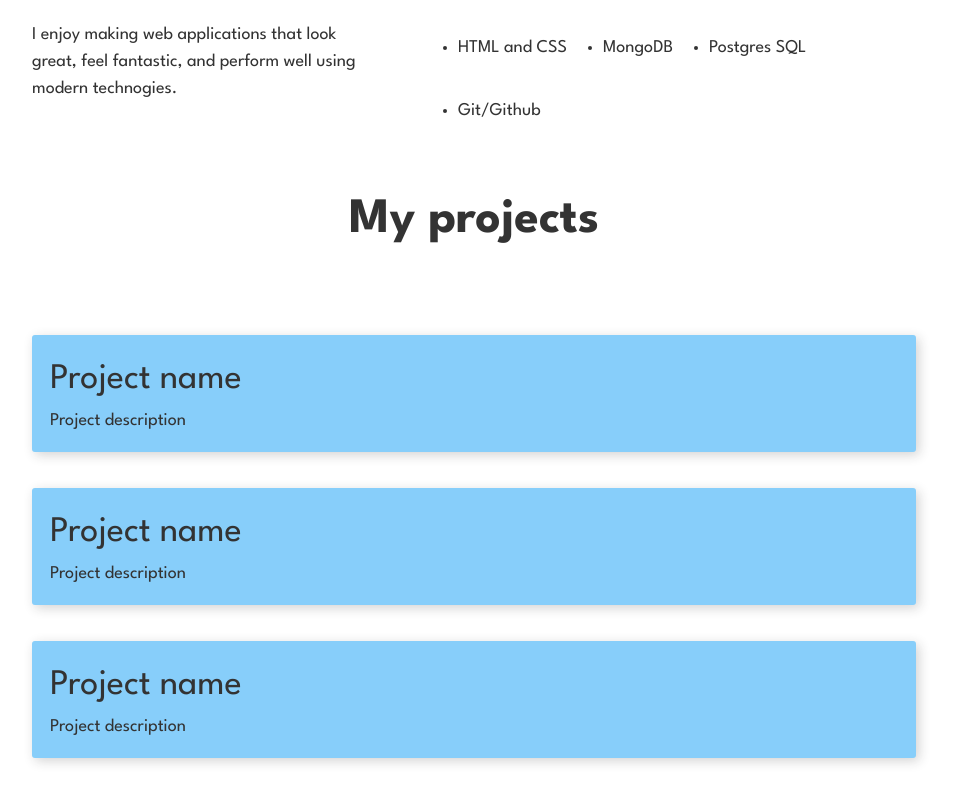
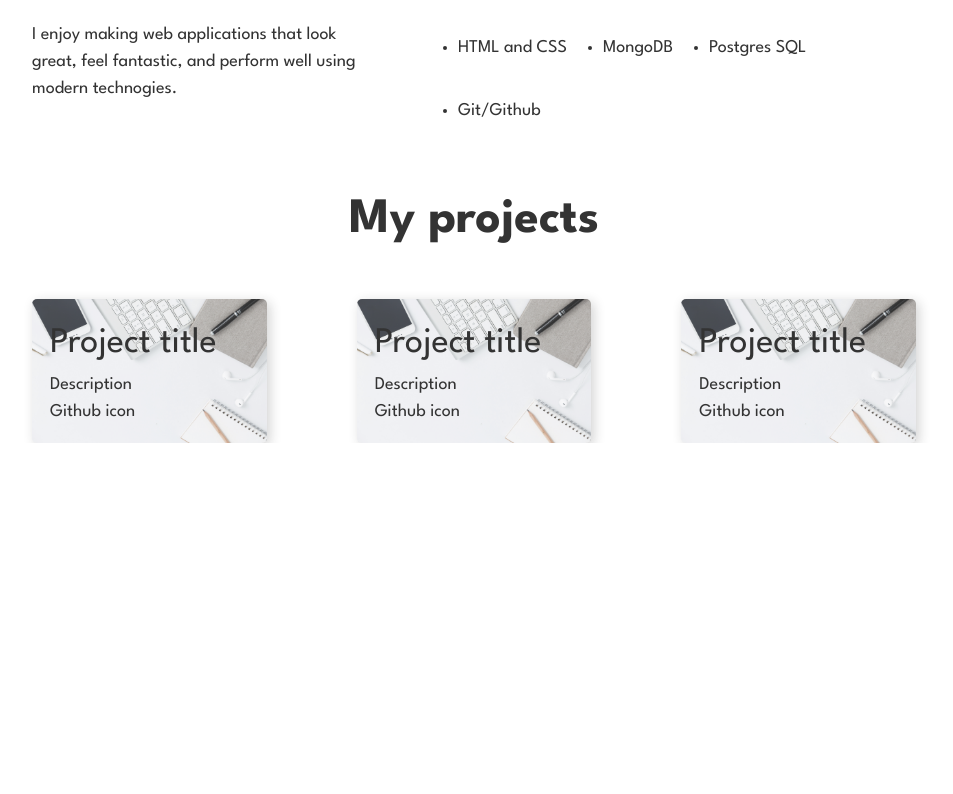
Before and after one commit to GodswillEdet/portfolio-blog, a Next.js app: page / in a window 1280 px wide. Shown: the part 1075-1869 px from the top of the page, without its empty margins (166-1119 px from the left). After the commit the page ends 1518 px from the top, so only its background shows below. Built offline with nearby package versions, Linux system fonts and the light colour scheme.

Commit message:
Create Project Card component

```diff
--- /dev/null
+++ b/components/ProjectCard.tsx
@@ -0,0 +1,27 @@
+import styles from "../styles/ProjectCard.module.scss";
+
+interface ProjectProps {
+  title?: string;
+  desc?: string;
+  github?: string;
+  site?: string;
+  img?: string;
+}
+
+const Project: React.FC<ProjectProps> = ({ title, desc, github, site, img }) => {
+  return (
+    <div className={styles.card}>
+      <img
+        src={img || "laptop1.jpg"}
+        alt="Project cover background"
+        className={styles.background}
+      />
+      <h3>{title || "Project title"}</h3>
+      <p>{desc || "Description"}</p>
+      <a href={github || "http://github.com"}>Github icon</a>
+      {site && <a href={site}>Hyperlink icon</a>}
+    </div>
+  );
+};
+
+export default Project;
--- a/components/Projects.tsx
+++ b/components/Projects.tsx
@@ -1,4 +1,5 @@
 import styles from "../styles/Projects.module.scss";
+import Project from "./ProjectCard";
 
 const Projects: React.FC = () => {
   return (
@@ -7,18 +8,9 @@ const Projects: React.FC = () => {
         My projects
       </h2>
       <div className={styles.list}>
-        <div className={styles.card}>
-          <h3>Project name</h3>
-          <p>Project description</p>
-        </div>
-        <div className={styles.card}>
-          <h3>Project name</h3>
-          <p>Project description</p>
-        </div>
-        <div className={styles.card}>
-          <h3>Project name</h3>
-          <p>Project description</p>
-        </div>
+        <Project />
+        <Project />
+        <Project />
       </div>
     </section>
   );
--- /dev/null
+++ b/styles/ProjectCard.module.scss
@@ -0,0 +1,31 @@
+.card {
+  width: 100%;
+  max-width: 35ch;
+  background-size: cover;
+  padding: 1em;
+  box-shadow: 3px 3px 12px rgba(33, 33, 33, 0.2);
+  border-radius: 5px;
+  position: relative;
+  overflow: hidden;
+
+  h3 {
+    font-weight: 400;
+  }
+
+  > * {
+    margin: 0;
+  }
+}
+
+.background {
+  opacity: 0.8;
+  position: absolute;
+  top: 0;
+  left: 0;
+  z-index: -1;
+  pointer-events: none;
+  width: 100%;
+  height: 100%;
+  object-fit: cover;
+  aspect-ratio: 16/9;
+}
--- a/styles/Projects.module.scss
+++ b/styles/Projects.module.scss
@@ -1,16 +1,4 @@
-.card {
-    width: 100%;
-    background: lightskyblue;
-    padding: 1em;
-    margin: 2em 0;
-    box-shadow: 3px 3px 12px rgba(33,33,33,0.2);
-    border-radius: 3px;
-
-    h3 {
-        font-weight: 400;
-    }
-
-    > * {
-        margin: 0;
-    }
+.list {
+    display: flex;
+    gap: 5em;
 }
```
